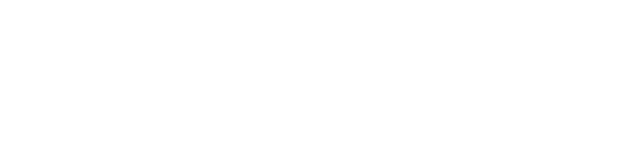
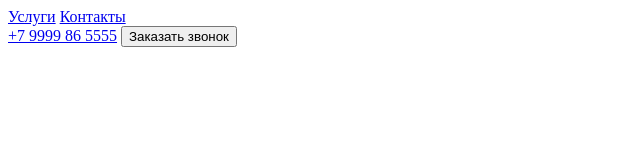
Before and after one commit to OfaridShomastonov/shomastonov-special-project, a plain HTML site: page index.html in a window 1280 px wide. Shown: the whole page, without its empty margins (0-640 px from the left). Drawn offline with Linux system fonts and the light colour scheme.

Commit message:
index.html added contacts

```diff
--- a/index.html
+++ b/index.html
@@ -7,6 +7,15 @@
     <title>Document</title>
 </head>
 <body>
-
+    <header>
+        <nav>
+            <a href="#services">Услуги</a>
+            <a href="#contacts">Контакты</a>
+        </nav>
+        <div>
+            <a href="+79999865555">+7 9999 86 5555</a>
+            <button>Заказать звонок</button>
+        </div>
+    </header>
 </body>
 </html>
```
